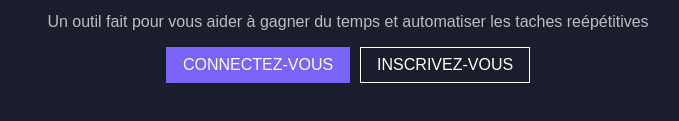
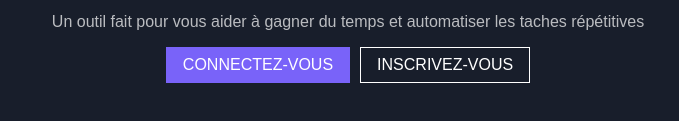
Before and after one commit to Elyoussf/Staytuned, a website: page public/landPage.html in a window 1280 px wide. Shown: the part 353-474 px from the top of the page, 292-971 px from the left. Drawn offline with Linux system fonts and the light colour scheme.

Commit message:
ecrire en francais

```diff
--- a/public/landPage.html
+++ b/public/landPage.html
@@ -19,7 +19,7 @@
     <article class="relative padding_4">
         <h5 class="sub_title tag">Bienvenue chez Stay Tuned</h5>
         <h1 class="title big">Votre Portail</h1>
-        <p>Un outil fait pour vous aider à gagner du temps et automatiser les taches reépétitives </p>
+        <p>Un outil fait pour vous aider à gagner du temps et automatiser les taches répétitives </p>
         <aside class="buttons fixed_flex">
             <a href="./login.html" class="btn btn_1">connectez-vous</a>
             <a href="./signUP.html" class="btn btn_2">inscrivez-vous</a>
```
